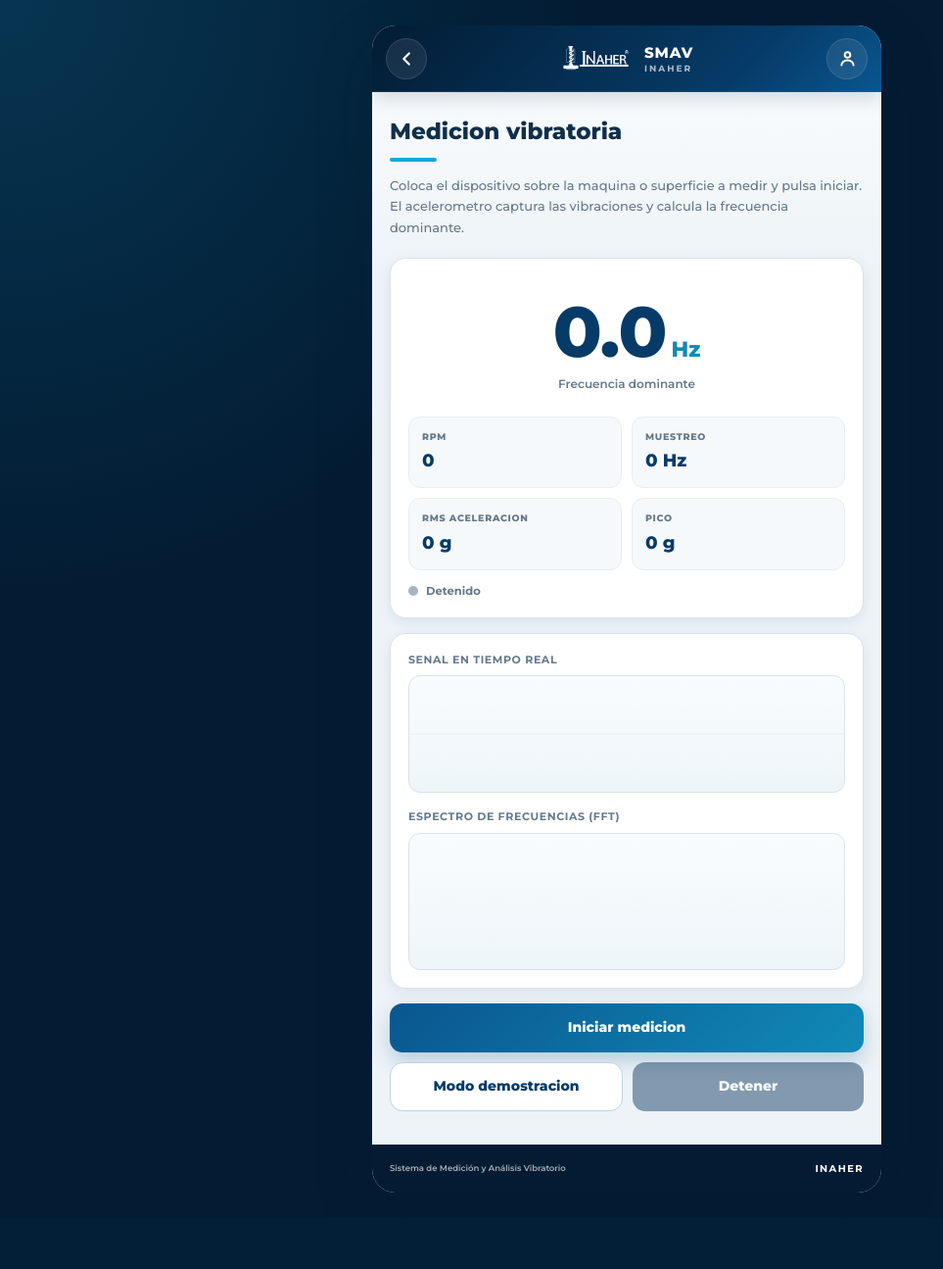
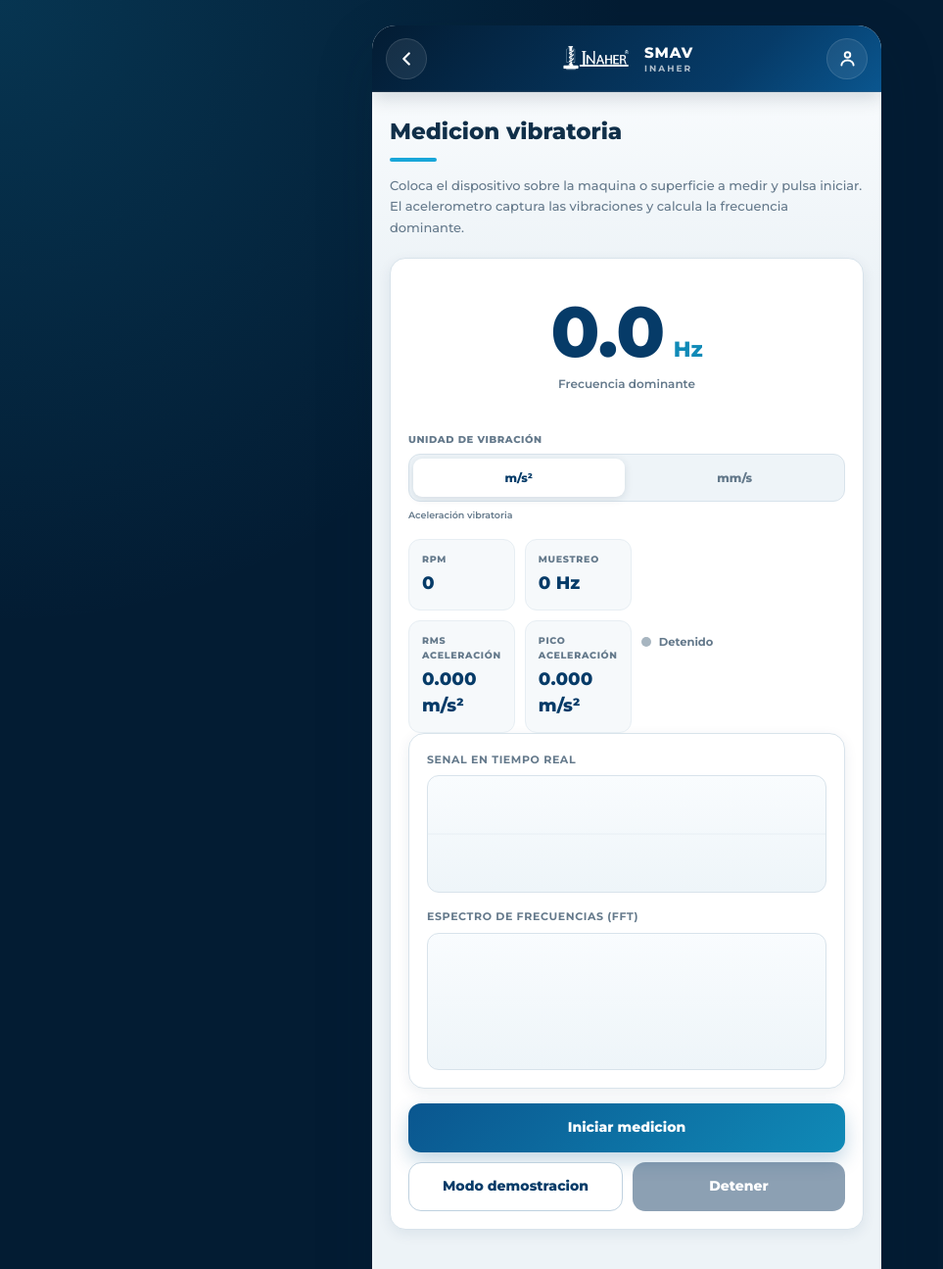
Before and after one commit to ERicardoMT/Resident, a Django app: page /medicion/ in a window 1280 px wide. Shown: the top 1295 px of the page at 98% size, without its empty margins (0-963 px from the left). Before the commit the page ends 1217 px from the top, so only its background shows below. Run offline with Django 5.2, Linux system fonts and the light colour scheme; parts of the project's set-up code (start-up, migrations or seed data) failed here and were passed over.

Commit message:
valores del medidor

```diff
--- a/static/js/vibration.js
+++ b/static/js/vibration.js
@@ -33,6 +33,8 @@ var COLORS = {
   var analyzeTimer = null;
   var motionHandler = null;
   var lastAnalyzeInFlight = false;
+  var measurementUnit = "acceleration";
+  var latestAnalysis = null;
 
   var els = {
     hz: document.getElementById("hz-value"),
@@ -41,6 +43,22 @@ var COLORS = {
     fs: document.getElementById("stat-fs"),
     rms: document.getElementById("stat-rms"),
     peak: document.getElementById("stat-peak"),
+
+    rmsLabel: document.getElementById(
+  "stat-rms-label"
+),
+
+peakLabel: document.getElementById(
+  "stat-peak-label"
+),
+
+unitDescription: document.getElementById(
+  "measurement-unit-description"
+),
+
+unitButtons: document.querySelectorAll(
+  "[data-vibration-unit]"
+),
     dot: document.getElementById("status-dot"),
     statusText: document.getElementById("status-text"),
     start: document.getElementById("btn-start"),
@@ -61,6 +79,121 @@ var COLORS = {
   function now() {
     return performance.now();
   }
+
+  function formatMeasurement(
+  value,
+  decimals,
+  unit
+) {
+  if (
+    typeof value !== "number"
+    || !Number.isFinite(value)
+  ) {
+    return "— " + unit;
+  }
+
+  return (
+    value.toFixed(decimals)
+    + " "
+    + unit
+  );
+}
+
+
+function renderMeasurementUnit() {
+  els.unitButtons.forEach(
+    function (button) {
+      var buttonUnit =
+        button.getAttribute(
+          "data-vibration-unit"
+        );
+
+      var isActive =
+        buttonUnit === measurementUnit;
+
+      button.classList.toggle(
+        "is-active",
+        isActive
+      );
+
+      button.setAttribute(
+        "aria-pressed",
+        isActive ? "true" : "false"
+      );
+    }
+  );
+
+
+  if (measurementUnit === "velocity") {
+    els.rmsLabel.textContent =
+      "RMS velocidad";
+
+    els.peakLabel.textContent =
+      "Pico velocidad";
+
+    els.unitDescription.textContent =
+      "Velocidad vibratoria integrada desde la aceleración";
+
+    els.rms.textContent =
+      formatMeasurement(
+        latestAnalysis
+          ? latestAnalysis.velocity_rms_mms
+          : 0,
+        3,
+        "mm/s"
+      );
+
+    els.peak.textContent =
+      formatMeasurement(
+        latestAnalysis
+          ? latestAnalysis.velocity_peak_mms
+          : 0,
+        3,
+        "mm/s"
+      );
+
+    return;
+  }
+
+
+  els.rmsLabel.textContent =
+    "RMS aceleración";
+
+  els.peakLabel.textContent =
+    "Pico aceleración";
+
+  els.unitDescription.textContent =
+    "Aceleración vibratoria";
+
+  els.rms.textContent =
+    formatMeasurement(
+      latestAnalysis
+        ? latestAnalysis.rms_ms2
+        : 0,
+      3,
+      "m/s²"
+    );
+
+  els.peak.textContent =
+    formatMeasurement(
+      latestAnalysis
+        ? latestAnalysis.peak_ms2
+        : 0,
+      3,
+      "m/s²"
+    );
+}
+
+
+function setMeasurementUnit(unit) {
+  measurementUnit = (
+    unit === "velocity"
+      ? "velocity"
+      : "acceleration"
+  );
+
+  renderMeasurementUnit();
+}
 
   // ---- Captura de muestras reales ----
   function onMotion(event) {
@@ -196,14 +329,26 @@ var COLORS = {
       });
   }
 
-  function updateReadout(d) {
-    els.hz.textContent = d.dominant_hz.toFixed(1);
-    els.rpm.textContent = Math.round(d.rpm);
-    els.fs.textContent = d.sample_rate_hz.toFixed(0) + " Hz";
-    els.rms.textContent = d.rms_g.toFixed(3) + " g";
-    els.peak.textContent = d.peak_g.toFixed(3) + " g";
-    drawSpectrum(d.spectrum, d.dominant_hz);
-  }
+function updateReadout(d) {
+  latestAnalysis = d;
+
+  els.hz.textContent =
+    d.dominant_hz.toFixed(1);
+
+  els.rpm.textContent =
+    Math.round(d.rpm);
+
+  els.fs.textContent =
+    d.sample_rate_hz.toFixed(0)
+    + " Hz";
+
+  renderMeasurementUnit();
+
+  drawSpectrum(
+    d.spectrum,
+    d.dominant_hz
+  );
+}
 
   // ---- Bucle de render ----
   function renderLoop() {
@@ -217,6 +362,8 @@ var COLORS = {
     running = true;
     samples = [];
     scopeBuffer = [];
+    latestAnalysis = null;
+    renderMeasurementUnit();
     els.start.disabled = true;
     els.demo.disabled = true;
     els.stop.disabled = false;
@@ -278,6 +425,21 @@ var COLORS = {
     return Promise.resolve(true);
   }
 
+  els.unitButtons.forEach(
+  function (button) {
+    button.addEventListener(
+      "click",
+      function () {
+        setMeasurementUnit(
+          button.getAttribute(
+            "data-vibration-unit"
+          )
+        );
+      }
+    );
+  }
+);
+
   els.start.addEventListener("click", function () {
     requestMotionPermission()
       .then(function (granted) {
@@ -299,6 +461,7 @@ var COLORS = {
   els.stop.addEventListener("click", stop);
 
   // Estado inicial de los lienzos.
-  drawScope();
-  drawSpectrum([], 0);
+setMeasurementUnit("acceleration");
+drawScope();
+drawSpectrum([], 0);
 })();
--- a/templates/vibration/measure.html
+++ b/templates/vibration/measure.html
@@ -36,9 +36,56 @@
 
   <div class="card">
 <div class="reading">
-      <span class="value" id="hz-value">0.0</span><span class="unit">Hz</span>
-      <div class="caption" id="hz-caption">Frecuencia dominante</div>
+  <span class="value" id="hz-value">0.0</span>
+  <span class="unit">Hz</span>
+
+  <div class="caption" id="hz-caption">
+    Frecuencia dominante
   </div>
+</div>
+
+
+<div class="measurement-unit-control">
+
+  <span class="measurement-unit-label">
+    Unidad de vibración
+  </span>
+
+  <div
+    class="measurement-unit-switch"
+    role="group"
+    aria-label="Cambiar unidad de vibración"
+  >
+    <button
+      type="button"
+      class="measurement-unit-button is-active"
+      data-vibration-unit="acceleration"
+      aria-pressed="true"
+    >
+      m/s²
+    </button>
+
+    <button
+      type="button"
+      class="measurement-unit-button"
+      data-vibration-unit="velocity"
+      aria-pressed="false"
+    >
+      mm/s
+    </button>
+  </div>
+
+  <small
+    id="measurement-unit-description"
+    class="measurement-unit-description"
+  >
+    Aceleración vibratoria
+  </small>
+
+</div>
+
+
+<div class="stats">
     <div class="stats">
       <div class="stat">
         <div class="label">RPM</div>
@@ -49,12 +96,29 @@
         <div class="num" id="stat-fs">0 Hz</div>
       </div>
 <div class="stat">
-        <div class="label">RMS aceleracion</div>
-        <div class="num" id="stat-rms">0 g</div>
+  <div
+    class="label"
+    id="stat-rms-label"
+  >
+    RMS aceleración
   </div>
+
+  <div class="num" id="stat-rms">
+    0.000 m/s²
+  </div>
+</div>
+
 <div class="stat">
-        <div class="label">Pico</div>
-        <div class="num" id="stat-peak">0 g</div>
+  <div
+    class="label"
+    id="stat-peak-label"
+  >
+    Pico aceleración
+  </div>
+
+  <div class="num" id="stat-peak">
+    0.000 m/s²
+  </div>
 </div>
     </div>
     <div class="status">
@@ -81,6 +145,77 @@
   </div>
 
 </section>
+
+<style>
+  .measurement-unit-control {
+    display: grid;
+    gap: 7px;
+    margin: 16px 0;
+  }
+
+
+  .measurement-unit-label {
+    color: var(--muted);
+    font-size: 10px;
+    font-weight: 800;
+    letter-spacing: 0.6px;
+    text-transform: uppercase;
+  }
+
+
+  .measurement-unit-switch {
+    display: grid;
+    grid-template-columns:
+      repeat(2, minmax(0, 1fr));
+    gap: 5px;
+    padding: 4px;
+    background: #eef4f8;
+    border: 1px solid var(--line);
+    border-radius: 12px;
+  }
+
+
+  .measurement-unit-button {
+    min-height: 39px;
+    padding: 8px 12px;
+    color: var(--muted);
+    font: inherit;
+    font-size: 12px;
+    font-weight: 800;
+    cursor: pointer;
+    background: transparent;
+    border: 0;
+    border-radius: 9px;
+    transition:
+      color 0.18s ease,
+      background-color 0.18s ease,
+      box-shadow 0.18s ease;
+  }
+
+
+  .measurement-unit-button.is-active {
+    color: var(--primary);
+    background: #ffffff;
+    box-shadow:
+      0 2px 8px rgba(15, 43, 64, 0.12);
+  }
+
+
+  .measurement-unit-button:focus-visible {
+    outline: 3px solid
+      rgba(24, 166, 217, 0.28);
+    outline-offset: 2px;
+  }
+
+
+  .measurement-unit-description {
+    min-height: 15px;
+    color: var(--muted);
+    font-size: 9.5px;
+    font-weight: 600;
+  }
+</style>
+
 {% endblock %}
 
 {% block scripts %}
```
Also changed, not shown: apps/vibration/analysis.py (+171 -25 lines), apps/vibration/api.py (+11 -9 lines). Lines whose indentation alone changed are shown as unchanged.
